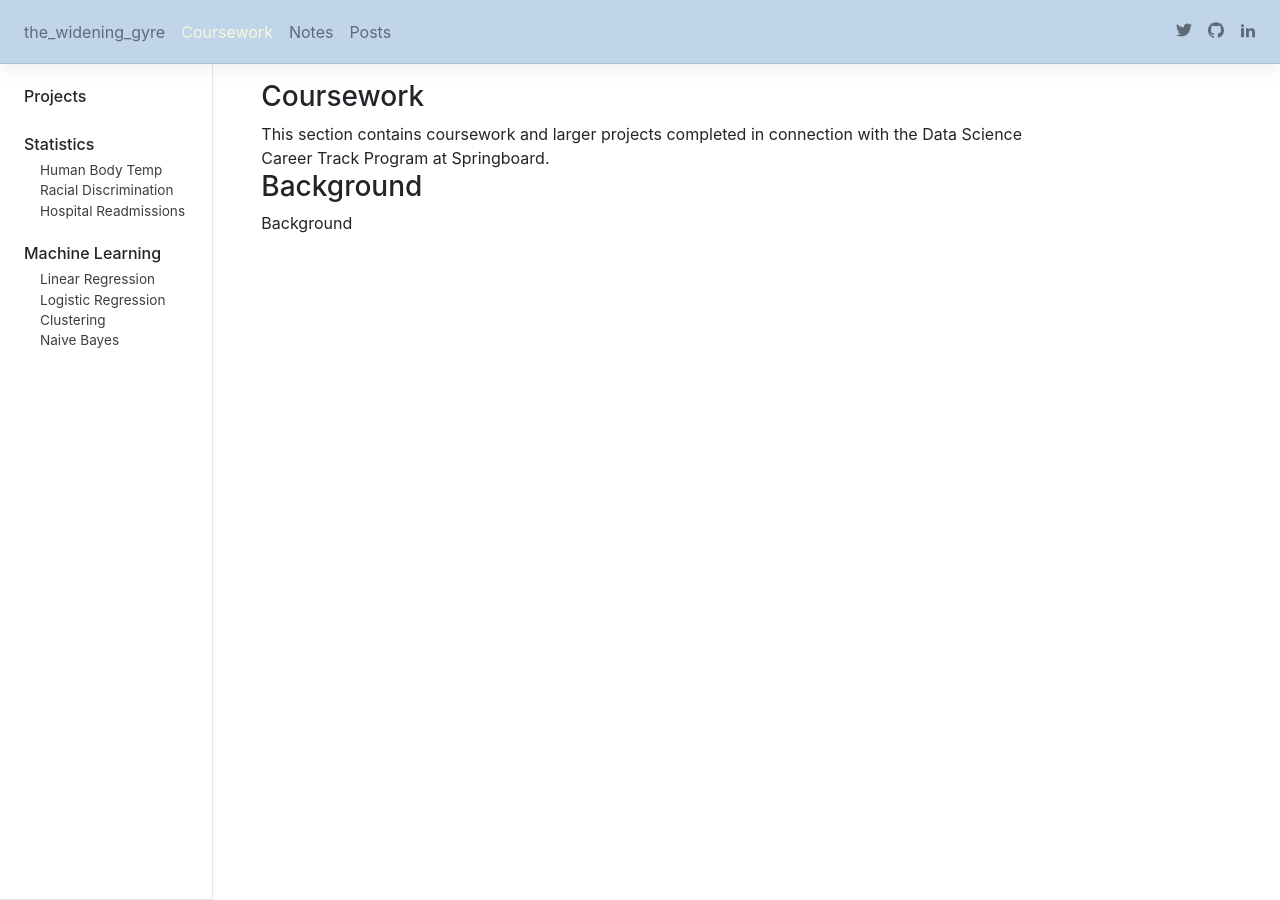
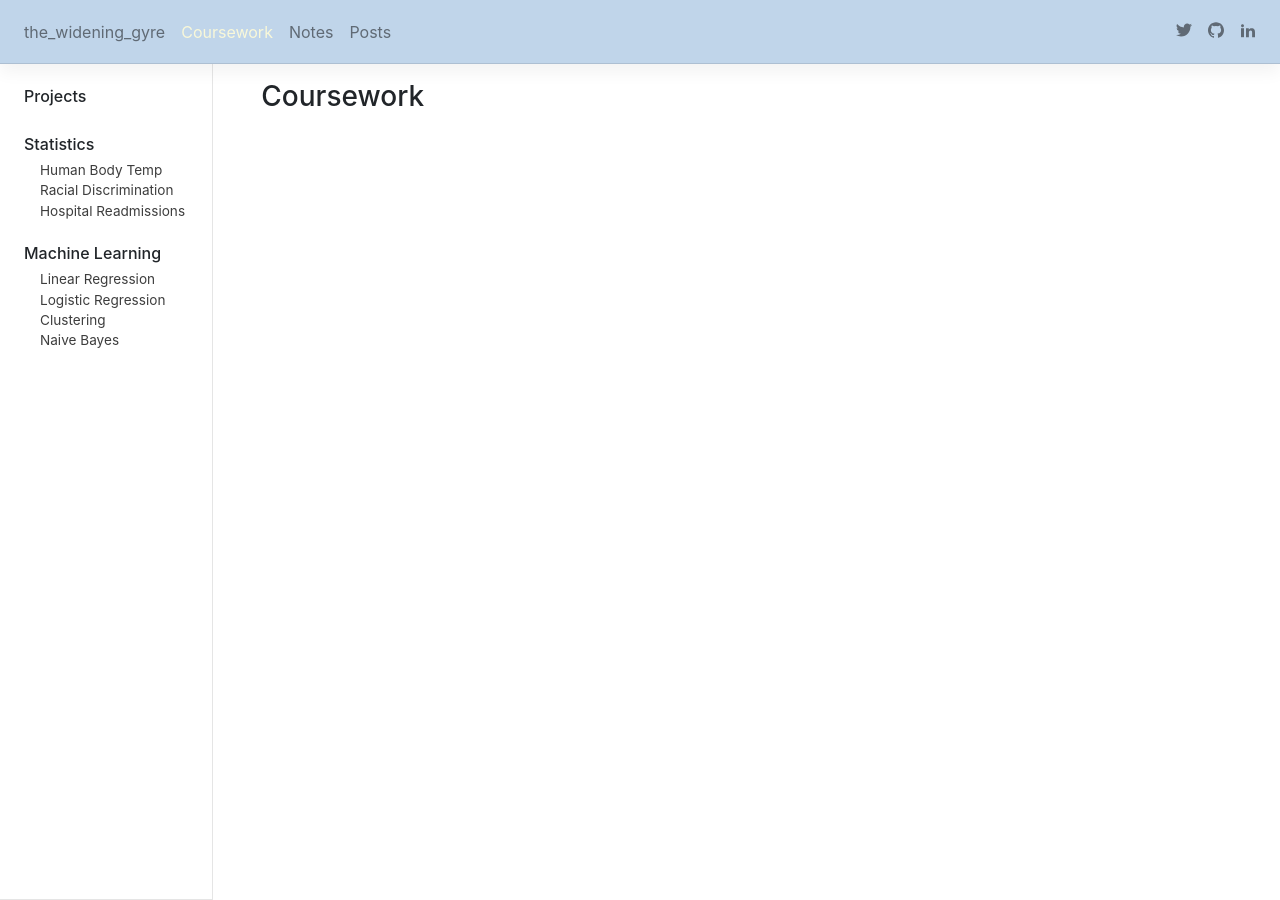
Before and after one commit to b-gibbs/the_gyre, a Jekyll site: the page built from _coursework/index.md, in a window 1280 px wide. Built offline with Jekyll 4.4.1, drawn with Linux system fonts in a browser that asks for light colours; nearby versions of some CDN libraries; some web fonts are replaced.

```diff
--- a/_coursework/index.md
+++ b/_coursework/index.md
@@ -6,17 +6,3 @@
 ---
 
 <h3>{{ page.title }}</h3>
-
-This section contains coursework and larger projects completed in connection with the Data Science Career Track Program at Springboard.
-
-
-
-
-<h3 id="Background">Background<a class="anchor-link" href="#Background">&#182;</a></h3>
-
-
-
-{% capture page-toc %}<h3 id="Background">Background<a class="anchor-link" href="#Background">&#182;</a></h3>{% endcapture %}
-
-
-{{ page-toc | strip_html | remove:"&#182;" }}
--- a/_includes/navbar.html
+++ b/_includes/navbar.html
@@ -2,7 +2,7 @@
 
 
 
-<header class="navbar fixed-top navbar-expand navbar-light flex-column flex-md-row bd-navbar">
+<header class="navbar navbar-expand navbar-light flex-column flex-md-row bd-navbar">
   <div class="navbar-nav-scroll">
     <ul class="navbar-nav bd-navbar-nav flex-row">
       <li class="nav-item">
--- a/css/custom/includes/_nav.scss
+++ b/css/custom/includes/_nav.scss
@@ -28,11 +28,10 @@
   }
 
   @include media-breakpoint-up(md) {
-
-      width: 100%;
-      top: 0;
-      z-index: 1071; // over everything in bootstrap
-
+    position: sticky;
+    //width: 100%;
+    top: 0;
+    z-index: 1071; // over everything in bootstrap
   }
 
   .navbar-nav {
--- a/css/custom/includes/_sidebar.scss
+++ b/css/custom/includes/_sidebar.scss
@@ -54,6 +54,7 @@
   //background-color: #f5f2f9;
   border-bottom: 1px solid rgba(0, 0, 0, .1);
 
+
   @include media-breakpoint-up(md) {
     @supports (position: sticky) {
       position: sticky;
@@ -77,6 +78,7 @@
 
   @include media-breakpoint-up(md) {
     @supports (position: sticky) {
+      position: sticky;
       max-height: calc(100vh - 9rem);
       overflow-y: auto;
     }
--- a/css/main.scss
+++ b/css/main.scss
@@ -2,9 +2,7 @@
 ---
 
 
-.container-fluid {
-  padding-top: 64px;
-}
+
 
 @import 'bootstrap/bootstrap';
 
```
Also changed, not shown: assets/images/screen.jpg (added), 3 other files.
